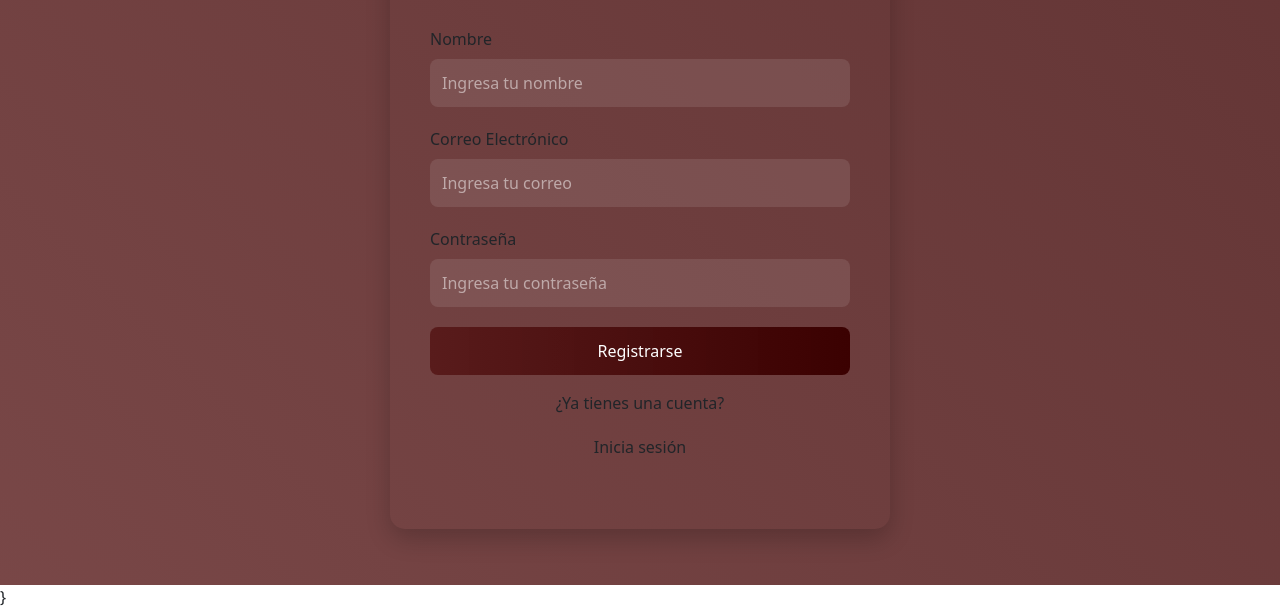
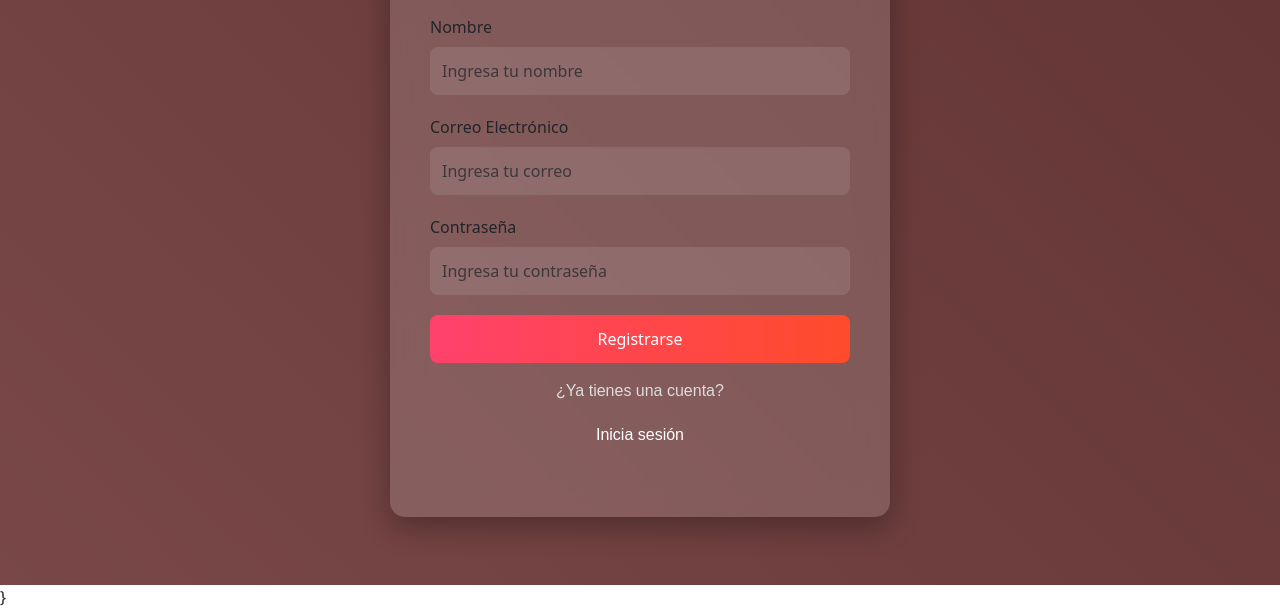
Before and after one commit to hellstar-bit/Proyecto-final, a website: page public/views/register.html in a window 1280 px wide. Shown: the part 215-824 px from the top of the page. Drawn offline with nearby package versions, Linux system fonts and the light colour scheme; files whose address does not match are found by name.

Commit message:
Update register.html

```diff
--- a/public/views/register.html
+++ b/public/views/register.html
@@ -138,18 +138,103 @@
       transition: all 0.3s ease;
     }
 
-    .register-card input[type="text"]:focus,
-    .register-card input[type="email"]:focus,
-    .register-card input[type="password"]:focus {
-      outline: none;
-      border-color: var(--primary-color);
-      box-shadow: 0 0 10px rgba(87, 25, 25, 0.3);
+    .register-card input[type="text"]:focus,<style>
+  /* Contenedor general */
+  .register-container {
+    display: flex;
+    justify-content: center;
+    align-items: center;
+    min-height: 100vh;
+    background: rgba(25, 25, 25, 0.9);
+    padding: 20px;
   }
 
-    .register-card input[type="text"]::placeholder,
-    .register-card input[type="email"]::placeholder,
-    .register-card input[type="password"]::placeholder {
-      color: rgba(255, 255, 255, 0.5);
+  .register-container::before {
+    content: '';
+    position: fixed;
+    top: 0;
+    left: 0;
+    width: 100%;
+    height: 100%;
+    backdrop-filter: blur(8px);
+    z-index: -1;
+  }
+
+  /* Tarjeta de registro con efecto glassmorphism */
+  .register-card {
+    background: rgba(255, 255, 255, 0.15);
+    padding: 40px;
+    border-radius: 15px;
+    box-shadow: 0 10px 30px rgba(0, 0, 0, 0.3);
+    width: 100%;
+    max-width: 500px;
+    backdrop-filter: blur(15px);
+    animation: fadeInScale 0.5s ease-out;
+  }
+
+  .register-card h1 {
+    text-align: center;
+    color: #fff;
+    font-family: 'Poppins', sans-serif;
+    margin-bottom: 20px;
+    animation: slideDown 0.5s ease-out;
+  }
+
+  .register-card p {
+    text-align: center;
+    color: #ddd;
+    font-family: 'Poppins', sans-serif;
+    margin-bottom: 30px;
+    animation: slideUp 0.5s ease-out;
+  }
+
+  /* Campos de formulario */
+  .register-card .form-control {
+    width: 100%;
+    padding: 12px;
+    margin-bottom: 20px;
+    border: none;
+    border-radius: 8px;
+    background: rgba(255, 255, 255, 0.1);
+    color: #fff;
+    transition: all 0.3s ease;
+  }
+
+  .register-card .form-control:focus {
+    outline: none;
+    background: rgba(255, 255, 255, 0.2);
+    box-shadow: 0 0 10px rgba(255, 255, 255, 0.4);
+  }
+
+  /* Botón con efecto de elevación */
+  .register-card .btn-primary {
+    width: 100%;
+    padding: 12px;
+    background: linear-gradient(to right, #ff416c, #ff4b2b);
+    color: white;
+    border: none;
+    border-radius: 8px;
+    cursor: pointer;
+    transition: all 0.3s ease;
+  }
+
+  .register-card .btn-primary:hover {
+    background: linear-gradient(to right, #ff4b2b, #ff416c);
+    transform: translateY(-5px);
+    box-shadow: 0 8px 20px rgba(255, 75, 43, 0.3);
+  }
+
+  .register-card .link {
+    display: block;
+    text-align: center;
+    color: #fff;
+    text-decoration: none;
+    margin-top: 20px;
+    transition: color 0.3s ease;
+  }
+
+  .register-card .link:hover {
+    color: #ff416c;
   }
 
   @keyframes fadeInScale {
@@ -185,9 +270,9 @@
     }
   }
 </style>
+
 }
 
-    </style>
     <script src="https://cdn.jsdelivr.net/npm/bootstrap@5.3.0-alpha3/dist/js/bootstrap.bundle.min.js"></script>
     <script src="js/script.js"></script>
 
```
Lines whose indentation alone changed are shown as unchanged.
